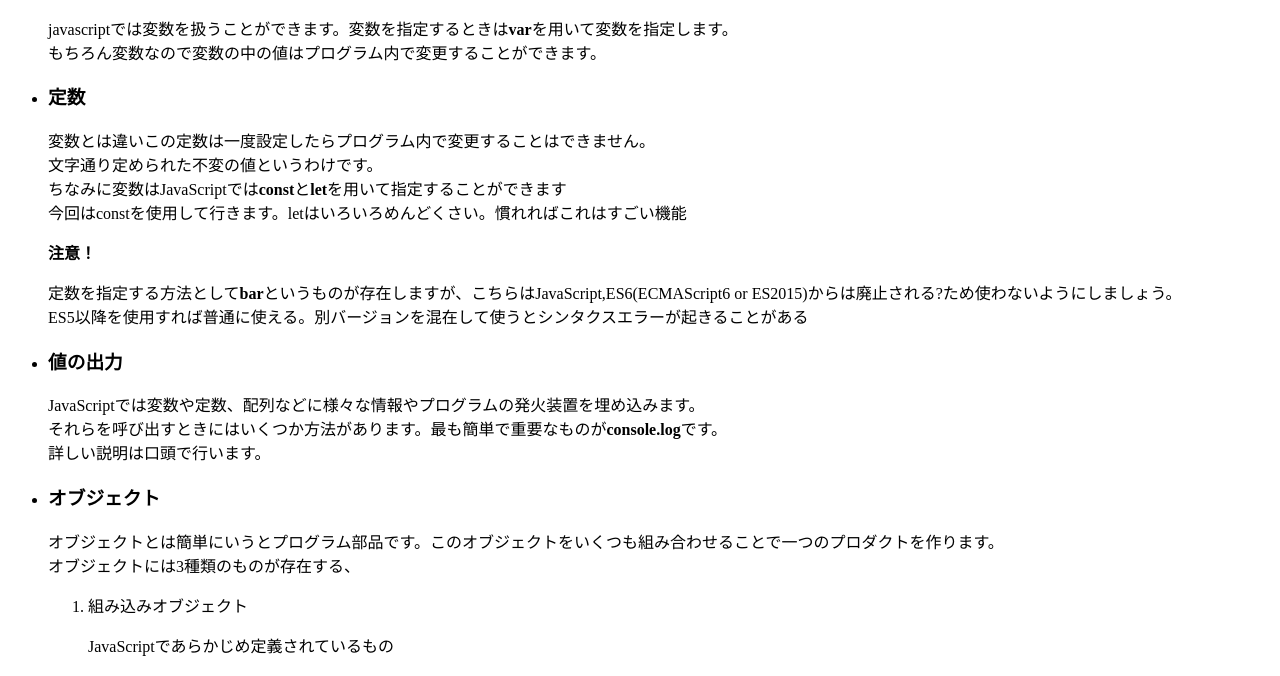
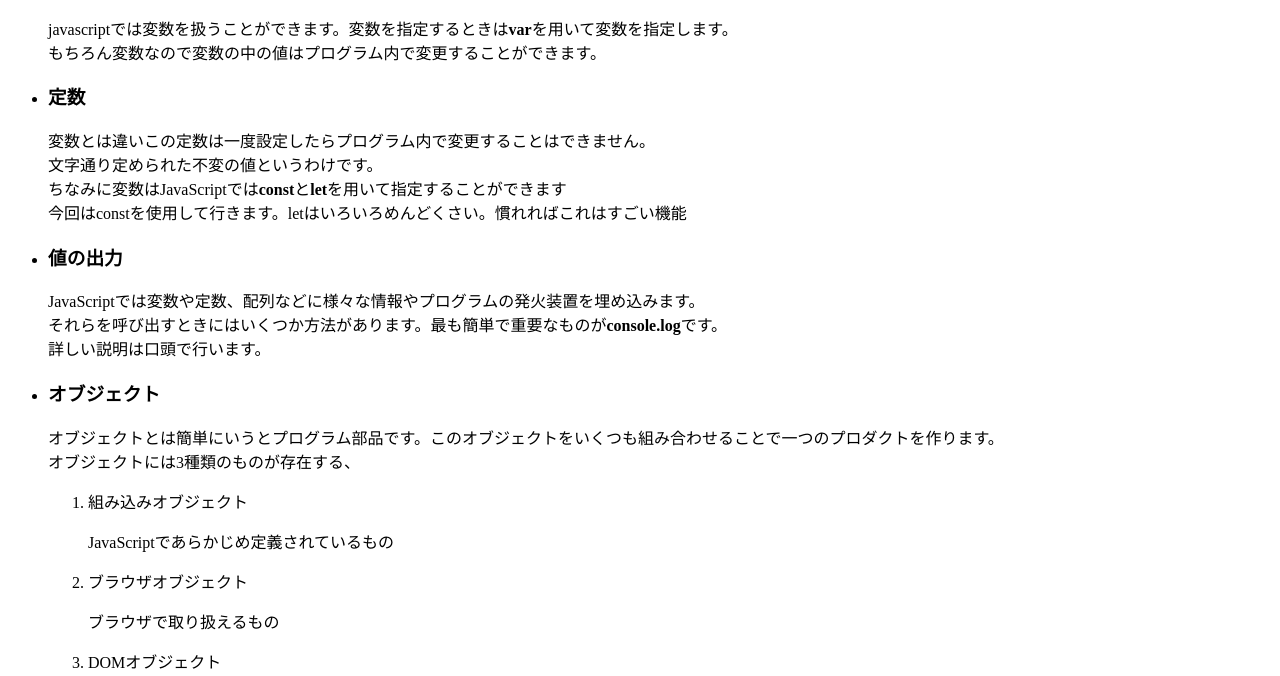
Before and after one commit to maresuke3/Class_of_JS, a plain HTML site: page JavaScript/index.html in a window 1280 px wide. Shown: the part 119-795 px from the top of the page. Drawn offline with Linux system fonts and the light colour scheme.

Commit message:
fixing introduction

```diff
--- a/JavaScript/index.html
+++ b/JavaScript/index.html
@@ -20,9 +20,6 @@
           文字通り定められた不変の値というわけです。<br />
           ちなみに変数はJavaScriptでは<strong>const</strong>と<strong>let</strong>を用いて指定することができます<br />
           今回はconstを使用して行きます。letはいろいろめんどくさい。慣れればこれはすごい機能</p>
-        <p><strong>注意！</strong></p>
-        <p>定数を指定する方法として<strong>bar</strong>というものが存在しますが、こちらはJavaScript,ES6(ECMAScript6 or ES2015)からは廃止される?ため使わないようにしましょう。<br />
-          ES5以降を使用すれば普通に使える。別バージョンを混在して使うとシンタクスエラーが起きることがある</p>
       <li><h3>値の出力</h3></li>
         <p>JavaScriptでは変数や定数、配列などに様々な情報やプログラムの発火装置を埋め込みます。<br />
           それらを呼び出すときにはいくつか方法があります。最も簡単で重要なものが<strong>console.log</strong>です。<br />
```
